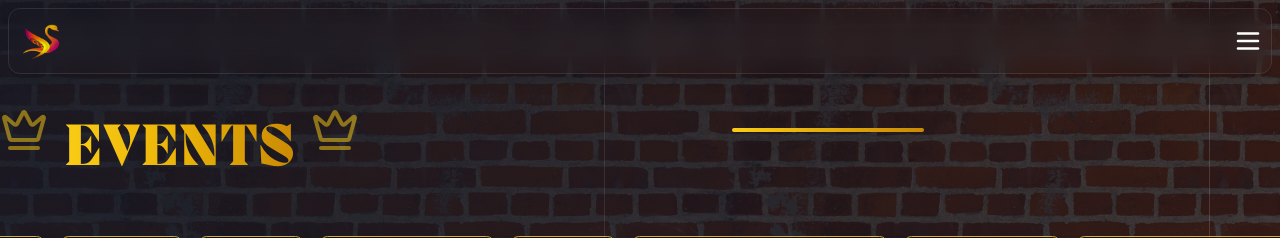
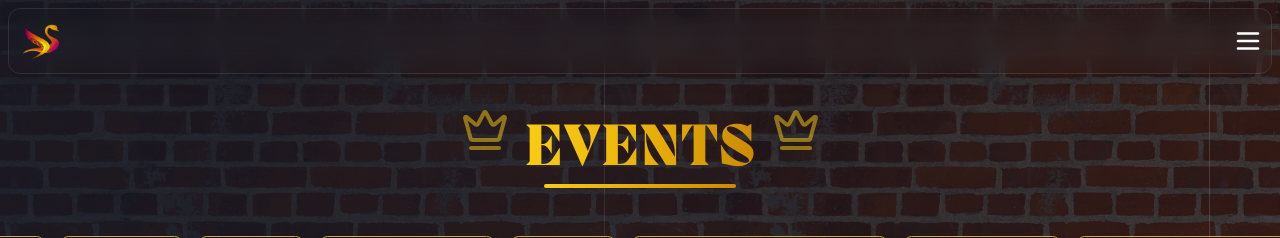
Before and after one commit to NIT-Meghalaya-Coding-Club/shishir-2026, a Next.js app: page /events in a window 1280 px wide. Shown: the top 238 px of the page. Built offline with nearby package versions, Linux system fonts and the light colour scheme.

Commit message:
fix events header

```diff
--- a/src/app/events/page.tsx
+++ b/src/app/events/page.tsx
@@ -49,13 +49,13 @@ export default function Events() {
         <div className="relative w-full">
           {/* Header Section */}
           <div className="text-center mt-20 mb-12">
-            <div className="flex justify-center items-center gap-4 mb-6">
+            <div className="relative flex justify-center items-center gap-4 mb-6">
               <Crown className="w-12 h-12 text-yellow-400 animate-pulse" />
               <h1 className="text-6xl font-bold text-transparent bg-clip-text bg-gradient-to-r from-yellow-400 via-yellow-500 to-yellow-600 pt-10">
                 EVENTS
               </h1>
               <Crown className="w-12 h-12 text-yellow-400 animate-pulse" />
-              <div className="h-1 w-48 mx-auto bg-gradient-to-r from-yellow-400 to-yellow-600 rounded-full" />
+              <div className="absolute -bottom-2 h-1 w-48 mx-auto bg-gradient-to-r from-yellow-400 to-yellow-600 rounded-full" />
             </div>
 
             <Inav />
```
